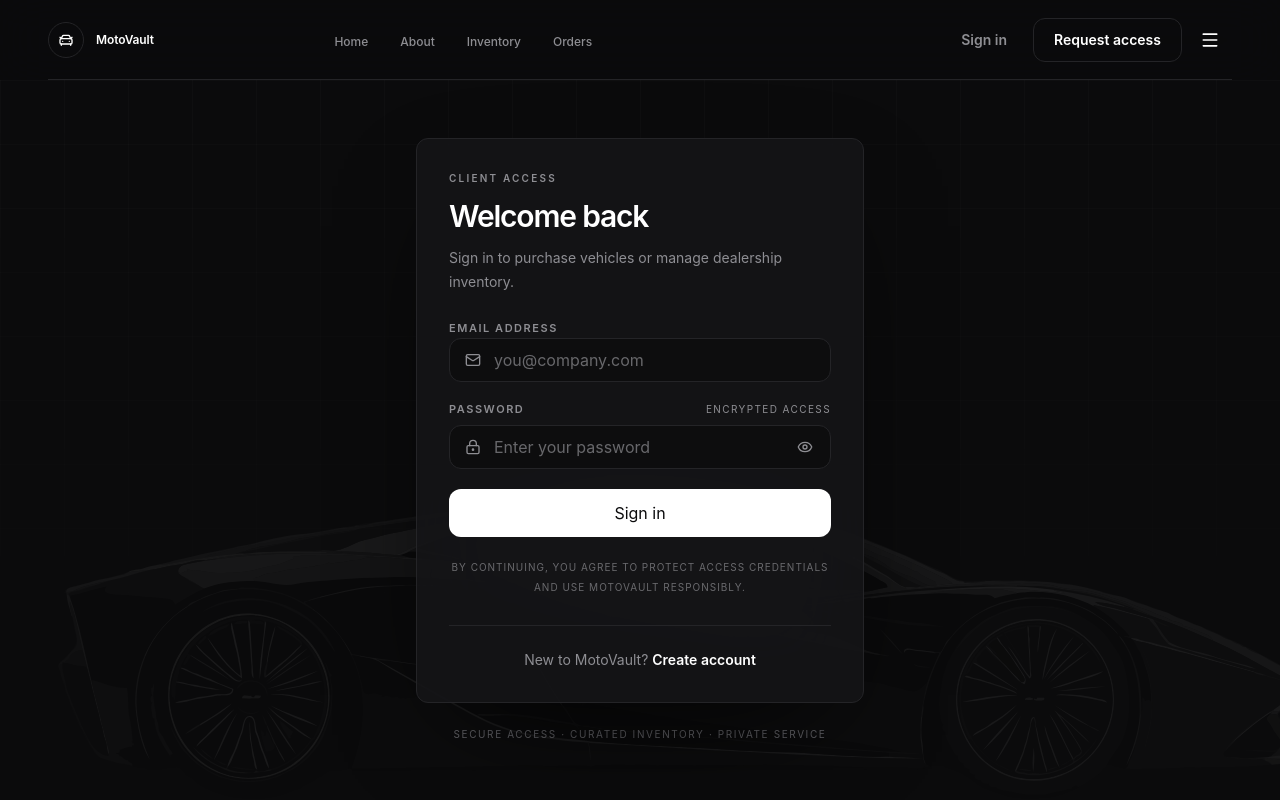
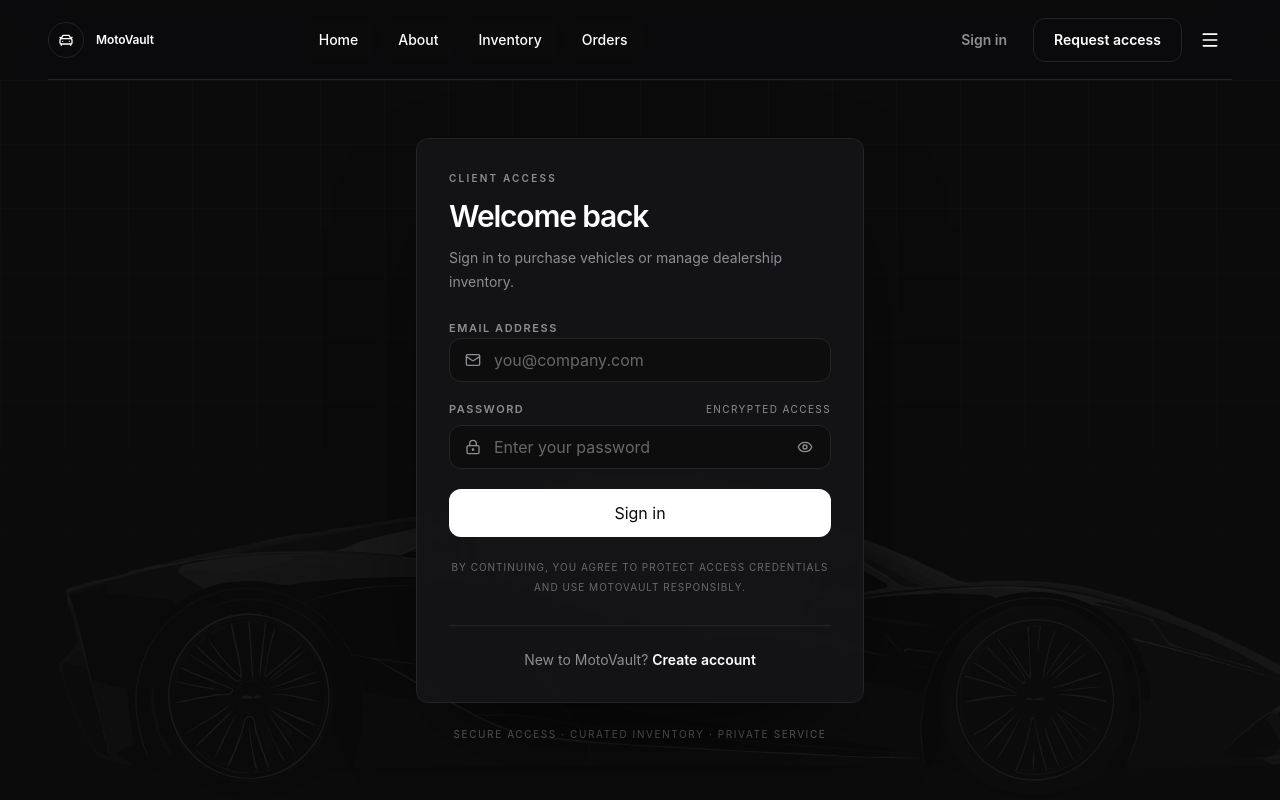
Before and after one commit to arijit-bit/vehicle-inventory, a React (Vite) app in the folder frontend/: page /login in a window 1280 px wide. Built offline with nearby package versions, Linux system fonts and the light colour scheme; no server answers.

Commit message:
feat: add express backend entry point with CORS configuration and implement responsive app navigation component

```diff
--- a/frontend/src/components/app-navigation.tsx
+++ b/frontend/src/components/app-navigation.tsx
@@ -1,12 +1,12 @@
 import { CarFront, LogOut, Menu, UserRound, X } from 'lucide-react';
 import { useState } from 'react';
+import { Link } from 'react-router-dom';
 import type { AuthUser } from '../features/auth/auth-api';
 import { cn } from '../lib/utils';
 import { Button } from './ui/button';
 import {
   NavigationMenu,
   NavigationMenuItem,
-  NavigationMenuLink,
   NavigationMenuList,
 } from './ui/navigation-menu';
 
@@ -30,50 +30,62 @@ export const AppNavigation = ({ active = null, user = null, onLogout }: AppNavig
   return (
     <header className="sticky top-0 z-50 bg-background/75 px-5 backdrop-blur-xl sm:px-8 lg:px-12">
       <div className="mx-auto flex h-20 max-w-[1440px] items-center border-b border-white/15">
-        <a aria-label="MotoVault home" className="flex items-center gap-3 text-primary" href="/">
+        <Link aria-label="MotoVault home" className="flex items-center gap-3 text-primary" to="/">
           <span className="flex size-9 items-center justify-center rounded-full border border-white/30">
             <CarFront aria-hidden="true" className="size-4" />
           </span>
           <span className="text-xs font-semibold tracking-[-0.01em]">MotoVault</span>
-        </a>
+        </Link>
 
         <NavigationMenu aria-label="Primary" className="mx-auto hidden md:flex">
           <NavigationMenuList className="gap-2">
             <NavigationMenuItem>
-              <NavigationMenuLink
+              <Link
                 aria-current={active === 'home' ? 'page' : undefined}
-                className={cn(active === 'home' && 'bg-white/[0.04] text-primary')}
-                href="/"
+                className={cn(
+                  'group inline-flex h-9 w-max items-center justify-center rounded-md bg-background px-4 py-2 text-sm font-medium transition-colors hover:bg-accent hover:text-accent-foreground focus:bg-accent focus:text-accent-foreground focus:outline-none disabled:pointer-events-none disabled:opacity-50',
+                  active === 'home' && 'bg-white/[0.04] text-primary',
+                )}
+                to="/"
               >
                 Home
-              </NavigationMenuLink>
+              </Link>
             </NavigationMenuItem>
             <NavigationMenuItem>
-              <NavigationMenuLink
+              <Link
                 aria-current={active === 'about' ? 'page' : undefined}
-                className={cn(active === 'about' && 'bg-white/[0.04] text-primary')}
-                href="/about"
+                className={cn(
+                  'group inline-flex h-9 w-max items-center justify-center rounded-md bg-background px-4 py-2 text-sm font-medium transition-colors hover:bg-accent hover:text-accent-foreground focus:bg-accent focus:text-accent-foreground focus:outline-none disabled:pointer-events-none disabled:opacity-50',
+                  active === 'about' && 'bg-white/[0.04] text-primary',
+                )}
+                to="/about"
               >
                 About
-              </NavigationMenuLink>
+              </Link>
             </NavigationMenuItem>
             <NavigationMenuItem>
-              <NavigationMenuLink
+              <Link
                 aria-current={active === 'inventory' ? 'page' : undefined}
-                className={cn(active === 'inventory' && 'bg-white/[0.04] text-primary')}
-                href="/dashboard"
+                className={cn(
+                  'group inline-flex h-9 w-max items-center justify-center rounded-md bg-background px-4 py-2 text-sm font-medium transition-colors hover:bg-accent hover:text-accent-foreground focus:bg-accent focus:text-accent-foreground focus:outline-none disabled:pointer-events-none disabled:opacity-50',
+                  active === 'inventory' && 'bg-white/[0.04] text-primary',
+                )}
+                to="/dashboard"
               >
                 Inventory
-              </NavigationMenuLink>
+              </Link>
             </NavigationMenuItem>
             <NavigationMenuItem>
-              <NavigationMenuLink
+              <Link
                 aria-current={active === 'orders' ? 'page' : undefined}
-                className={cn(active === 'orders' && 'bg-white/[0.04] text-primary')}
-                href="/orders"
+                className={cn(
+                  'group inline-flex h-9 w-max items-center justify-center rounded-md bg-background px-4 py-2 text-sm font-medium transition-colors hover:bg-accent hover:text-accent-foreground focus:bg-accent focus:text-accent-foreground focus:outline-none disabled:pointer-events-none disabled:opacity-50',
+                  active === 'orders' && 'bg-white/[0.04] text-primary',
+                )}
+                to="/orders"
               >
                 Orders
-              </NavigationMenuLink>
+              </Link>
             </NavigationMenuItem>
           </NavigationMenuList>
         </NavigationMenu>
@@ -97,10 +109,10 @@ export const AppNavigation = ({ active = null, user = null, onLogout }: AppNavig
           ) : (
             <>
               <Button asChild className="hidden lg:inline-flex" variant="ghost">
-                <a href="/login">Sign in</a>
+                <Link to="/login">Sign in</Link>
               </Button>
               <Button asChild className="hidden sm:inline-flex" variant="outline">
-                <a href="/register">Request access</a>
+                <Link to="/register">Request access</Link>
               </Button>
             </>
           )}
@@ -131,57 +143,57 @@ export const AppNavigation = ({ active = null, user = null, onLogout }: AppNavig
         id="site-menu"
       >
         <nav aria-label="Menu">
-          <a
+          <Link
             aria-current={active === 'home' ? 'page' : undefined}
             className={cn(
               'block rounded-lg px-4 py-3 text-sm text-secondary transition-colors hover:bg-white/[0.04] hover:text-primary',
               active === 'home' && 'bg-white/[0.05] text-primary',
             )}
             onClick={() => setIsMenuOpen(false)}
-            href="/"
+            to="/"
           >
             Home
-          </a>
-          <a
+          </Link>
+          <Link
             aria-current={active === 'about' ? 'page' : undefined}
             className={cn(
               'mt-1 block rounded-lg px-4 py-3 text-sm text-secondary transition-colors hover:bg-white/[0.04] hover:text-primary',
               active === 'about' && 'bg-white/[0.05] text-primary',
             )}
-            href="/about"
+            to="/about"
             onClick={() => setIsMenuOpen(false)}
           >
             About
-          </a>
-          <a
+          </Link>
+          <Link
             aria-current={active === 'inventory' ? 'page' : undefined}
             className={cn(
               'mt-1 block rounded-lg px-4 py-3 text-sm text-secondary transition-colors hover:bg-white/[0.04] hover:text-primary',
               active === 'inventory' && 'bg-white/[0.05] text-primary',
             )}
             onClick={() => setIsMenuOpen(false)}
-            href="/dashboard"
+            to="/dashboard"
           >
             Inventory
-          </a>
-          <a
+          </Link>
+          <Link
             aria-current={active === 'orders' ? 'page' : undefined}
             className={cn(
               'mt-1 block rounded-lg px-4 py-3 text-sm text-secondary transition-colors hover:bg-white/[0.04] hover:text-primary',
               active === 'orders' && 'bg-white/[0.05] text-primary',
             )}
-            href="/orders"
+            to="/orders"
             onClick={() => setIsMenuOpen(false)}
           >
             Orders
-          </a>
+          </Link>
           {!user && (
             <div className="mt-2 grid grid-cols-2 gap-2 border-t border-border pt-3">
               <Button asChild variant="ghost">
-                <a href="/login">Sign in</a>
+                <Link to="/login">Sign in</Link>
               </Button>
               <Button asChild>
-                <a href="/register">Request access</a>
+                <Link to="/register">Request access</Link>
               </Button>
             </div>
           )}
```
Also changed, not shown: 1 other file (tests, documents, lock files or other folders).
